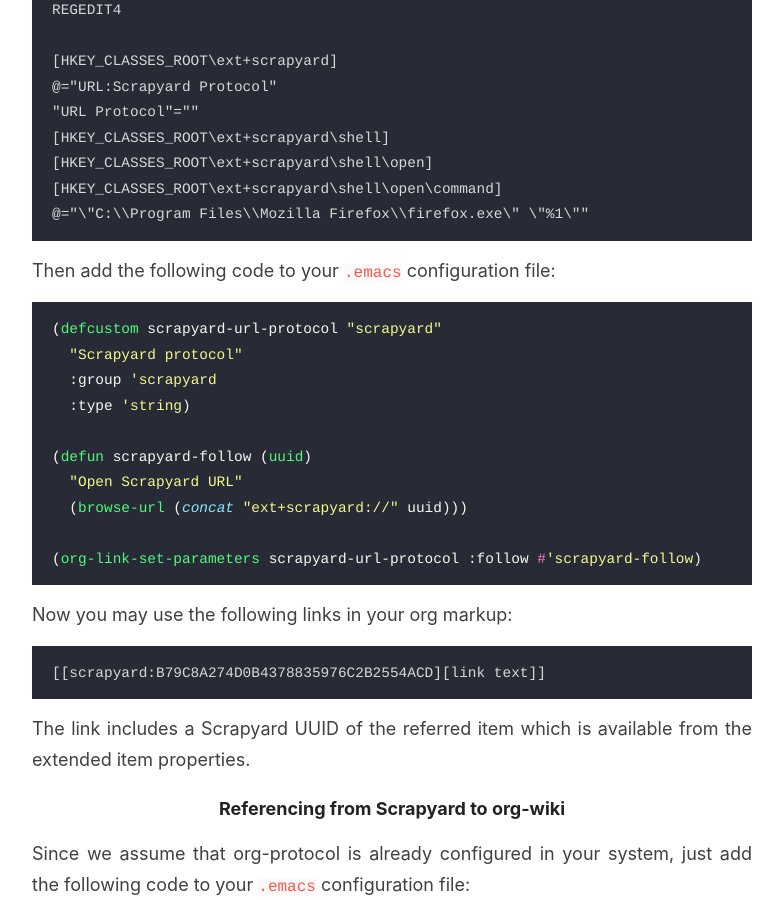
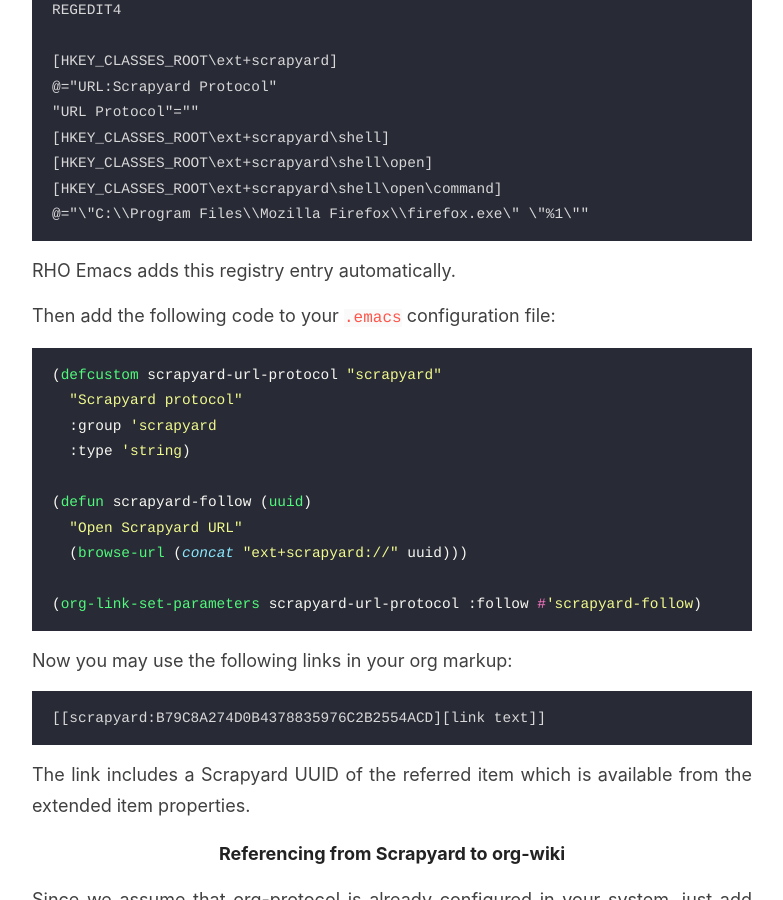
Before and after one commit to GChristensen/posts, a Jekyll site: the page built from _posts/2020-03-25-creating-personal-knowledge-base.md, in a window 1280 px wide and 900 px high, scrolled down 3106 px. Shown: the whole window, without its empty margins (248-1031 px from the left). Built offline with Jekyll 4.4.1, drawn with Linux system fonts in a browser that asks for light colours; some of the changed lines change nothing that is shown.

Commit message:
post edit

````diff
--- a/_posts/2020-03-25-creating-personal-knowledge-base.md
+++ b/_posts/2020-03-25-creating-personal-knowledge-base.md
@@ -37,7 +37,7 @@
 and [provides](https://caiorss.github.io/org-wiki/) a bunch of commands
 for wiki-related manipulations, for example, the [commands](https://github.com/caiorss/org-wiki#commands-to-download-files) to download and insert attachment files.
 In Windows, an instance of org-wiki may be automatically
-installed and configured as a part of [RHO Emacs](https://rho-emacs.sourceforge.io) distribution.
+installed and configured as a part of [RHO Emacs](https://gchristensen.github.io/rho-emacs/) distribution.
 I use it to keep any long-term files and notes that I need less often than,
 for example, any web-resources available online.
 
@@ -94,7 +94,7 @@
 ### Hyperlinking from org-wiki to Scrapyard and vice versa
 
 If necessary, it is possible to create links from org-wiki to archives and
-documents in Scrapyard and vice versa. I assume that you are using [RHO Emacs](https://rho-emacs.sourceforge.io) distribution in Windows with the preinstalled org-protocol (you need to configure org-protocol manually
+documents in Scrapyard and vice versa. I assume that you are using [RHO Emacs](https://gchristensen.github.io/rho-emacs/) distribution in Windows with the preinstalled org-protocol (you need to configure org-protocol manually
 otherwise).
 
 #### Referencing from org-wiki to Scrapyard
@@ -113,6 +113,8 @@
 [HKEY_CLASSES_ROOT\ext+scrapyard\shell\open\command]
 @="\"C:\\Program Files\\Mozilla Firefox\\firefox.exe\" \"%1\""
 ```
+
+RHO Emacs adds this registry entry automatically.
 
 Then add the following code to your `.emacs` configuration file:
 
````
